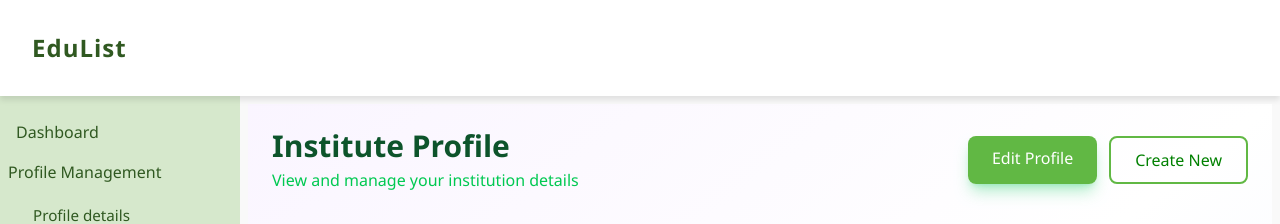
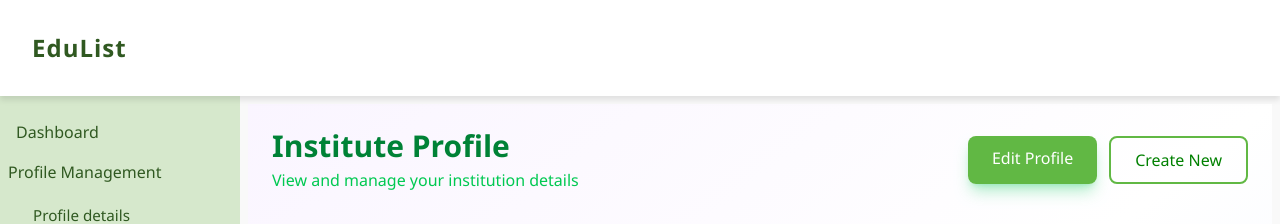
Before and after one commit to viveka1425-hub/education-institute-management, a React (Vite) app in the folder Client/: page /Profile/ProfileView in a window 1280 px wide. Shown: the top 224 px of the page. Built offline with nearby package versions, Linux system fonts and the light colour scheme.

Commit message:
theme change

```diff
--- a/Client/package.json
+++ b/Client/package.json
@@ -14,6 +14,7 @@
     "@tailwindcss/vite": "^4.1.14",
     "axios": "^1.12.2",
     "bootstrap": "^5.3.8",
+    "framer-motion": "^12.23.24",
     "lucide-react": "^0.546.0",
     "postcss": "^8.5.6",
     "react": "^19.1.1",
--- a/Client/src/Pages/Profile/ProfileView.jsx
+++ b/Client/src/Pages/Profile/ProfileView.jsx
@@ -46,7 +46,7 @@ export default function ProfileView({ }) {
                 {/* Header Section */}
                 <div className="flex items-center justify-between mb-8">
                     <div>
-                        <h2 className="text-3xl font-bold text-green-900 mb-1">Institute Profile</h2>
+                        <h2 className="text-3xl font-bold text-green-700 mb-1">Institute Profile</h2>
                         <p className="text-green-500">View and manage your institution details</p>
                     </div>
                     <div className="flex gap-3">
@@ -75,7 +75,7 @@ export default function ProfileView({ }) {
                 {profile ? (
                     <div className="bg-white rounded-2xl shadow-xl overflow-hidden border border-gray-100">
 
-                        <div className="h-40 bg-gradient-to-r from-[#61b844] via-[#61b844] to-[#61b844] relative overflow-hidden">
+                        <div className="h-40 bg-gradient-to-r from-[#9ade6d] via-[#9ade6d] to-[#9ade6d] relative overflow-hidden">
                             <div className="absolute inset-0 bg-black/10"></div>
                             <div className="absolute -right-10 -top-10 w-40 h-40 bg-white/10 rounded-full"></div>
                             <div className="absolute -left-10 -bottom-10 w-40 h-40 bg-white/10 rounded-full"></div>
@@ -118,7 +118,7 @@ export default function ProfileView({ }) {
 
                                         <div className="bg-gradient-to-br from-green-50 to-indigo-50 rounded-xl p-5 border border-green-100">
                                             <div className="flex items-center mb-3">
-                                                <div className="h-10 w-10 rounded-lg bg-gradient-to-r from-[#61b844] to-[#61b844] flex items-center justify-center mr-3">
+                                                <div className="h-10 w-10 rounded-lg bg-gradient-to-r from-[#9ade6d] to-[#9ade6d] flex items-center justify-center mr-3">
                                                     <svg className="w-5 h-5 text-white" fill="none" stroke="currentColor" viewBox="0 0 24 24">
                                                         <path strokeLinecap="round" strokeLinejoin="round" strokeWidth={2} d="M3 8l7.89 5.26a2 2 0 002.22 0L21 8M5 19h14a2 2 0 002-2V7a2 2 0 00-2-2H5a2 2 0 00-2 2v10a2 2 0 002 2z" />
                                                     </svg>
--- a/Client/src/Pages/User/InstituteDetails.jsx
+++ b/Client/src/Pages/User/InstituteDetails.jsx
@@ -194,11 +194,11 @@ export default function InstituteDetails() {
                     <Link onClick={Enquiry} className="cursor-pointer px-4 py-3 text-white font-medium hover:text-white transition duration-150" > Enquiry</Link>
                   </div>
                 )}
-                <div>
+                {/* <div>
                   {Role === "admin" && (
                     <Link onClick={() => handleDeactivate()} className="cursor-pointer px-4 py-3 text-green-800 font-medium hover:text-blue">Deactivate</Link>
                   )}
-                </div>
+                </div> */}
               </div>
             </div>
           )}
```
Also changed, not shown: 1 other file (tests, documents, lock files or other folders).
